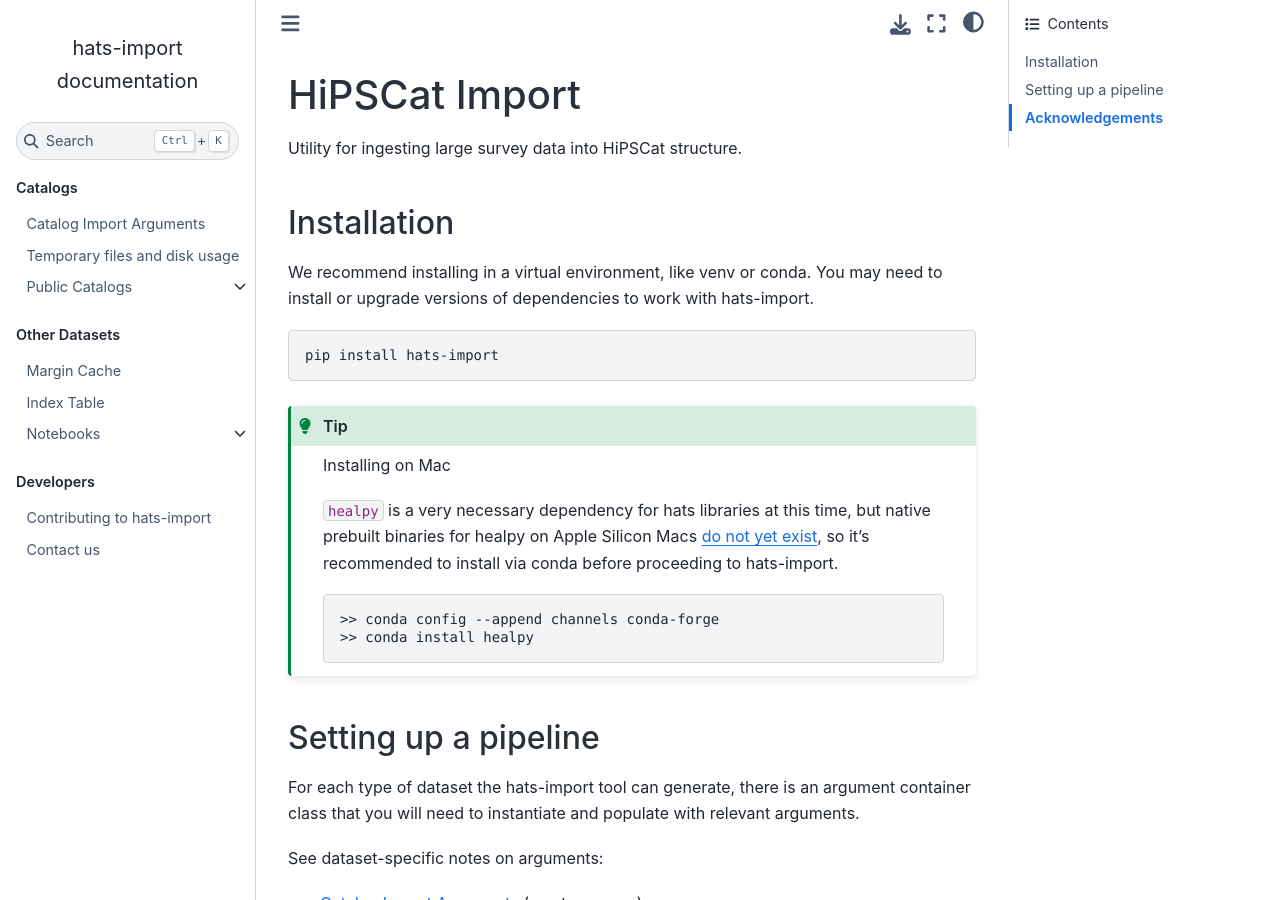
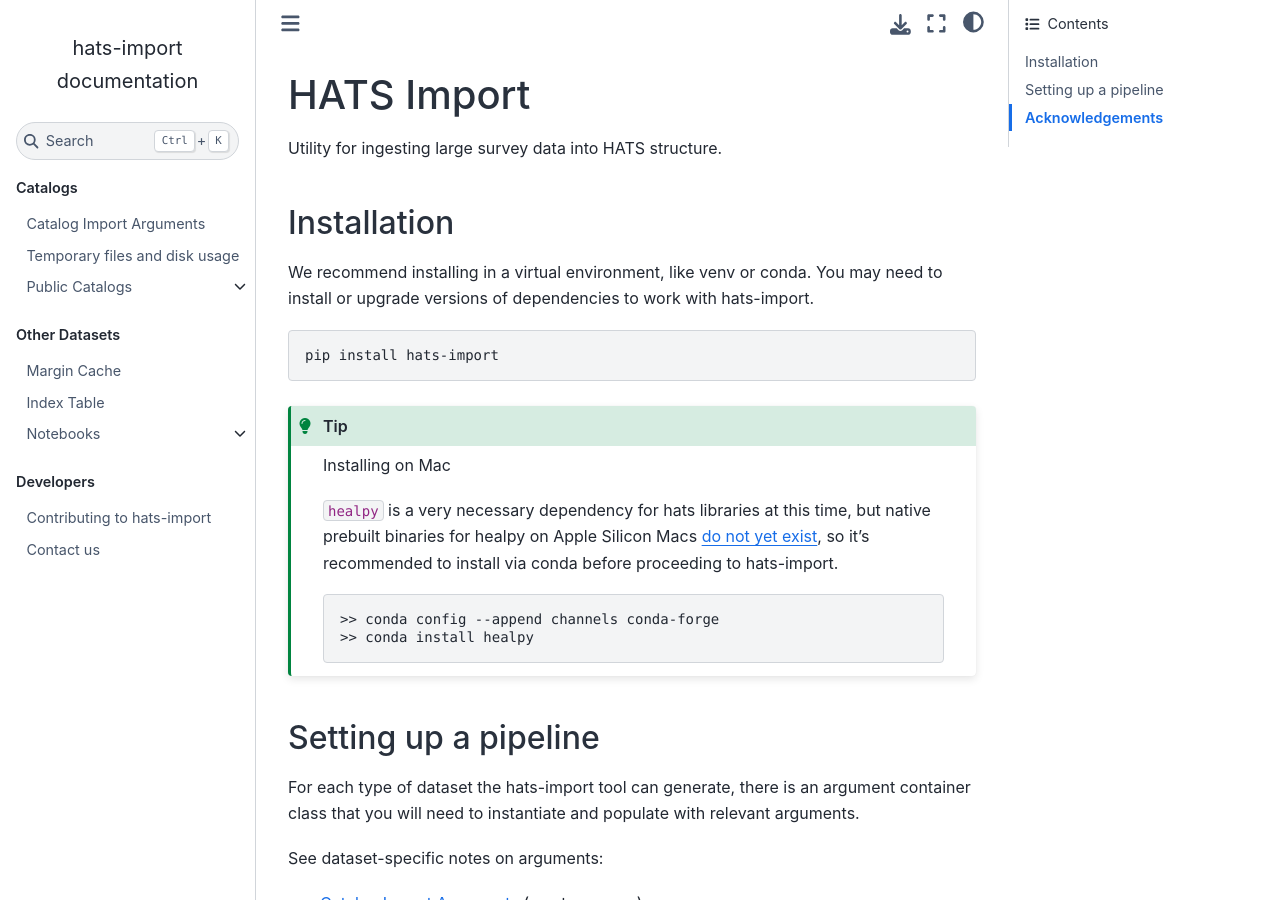
Before and after one commit to astronomy-commons/hipscat-import, a Sphinx documentation site: the page built from docs/index.rst, in a window 1280 px wide and 900 px high. Built offline with Sphinx 7.4.7 and the Sphinx Book theme 1.1.4, drawn with Linux system fonts in a browser that asks for light colours; pages that are not in the unit, such as notebooks, are missing from menus.

Commit message:
Couple more places.

```diff
--- a/docs/catalogs/temp_files.rst
+++ b/docs/catalogs/temp_files.rst
@@ -199,7 +199,7 @@ and share some of the results with you, to give some suggestion of the disk requ
 you may face when converting your own catalogs to hats format.
 
 ============= =============== =========== =============== =========================
-Catalog	      Input size (-h) Input size  Hipscatted size Ratio
+Catalog	      Input size (-h) Input size  HATS size       Ratio
 ============= =============== =========== =============== =========================
 allwise       1.2T             1196115700       310184460   0.26 (a lot smaller)
 neowise	      3.9T             4177447284      4263269112   1.02 (about the same)
--- a/docs/index.rst
+++ b/docs/index.rst
@@ -1,7 +1,7 @@
-HiPSCat Import
+HATS Import
 ========================================================================================
 
-Utility for ingesting large survey data into HiPSCat structure.
+Utility for ingesting large survey data into HATS structure.
 
 Installation
 -------------------------------------------------------------------------------
```
Also changed, not shown: README.md (+2 -2 lines), 2 other files.
